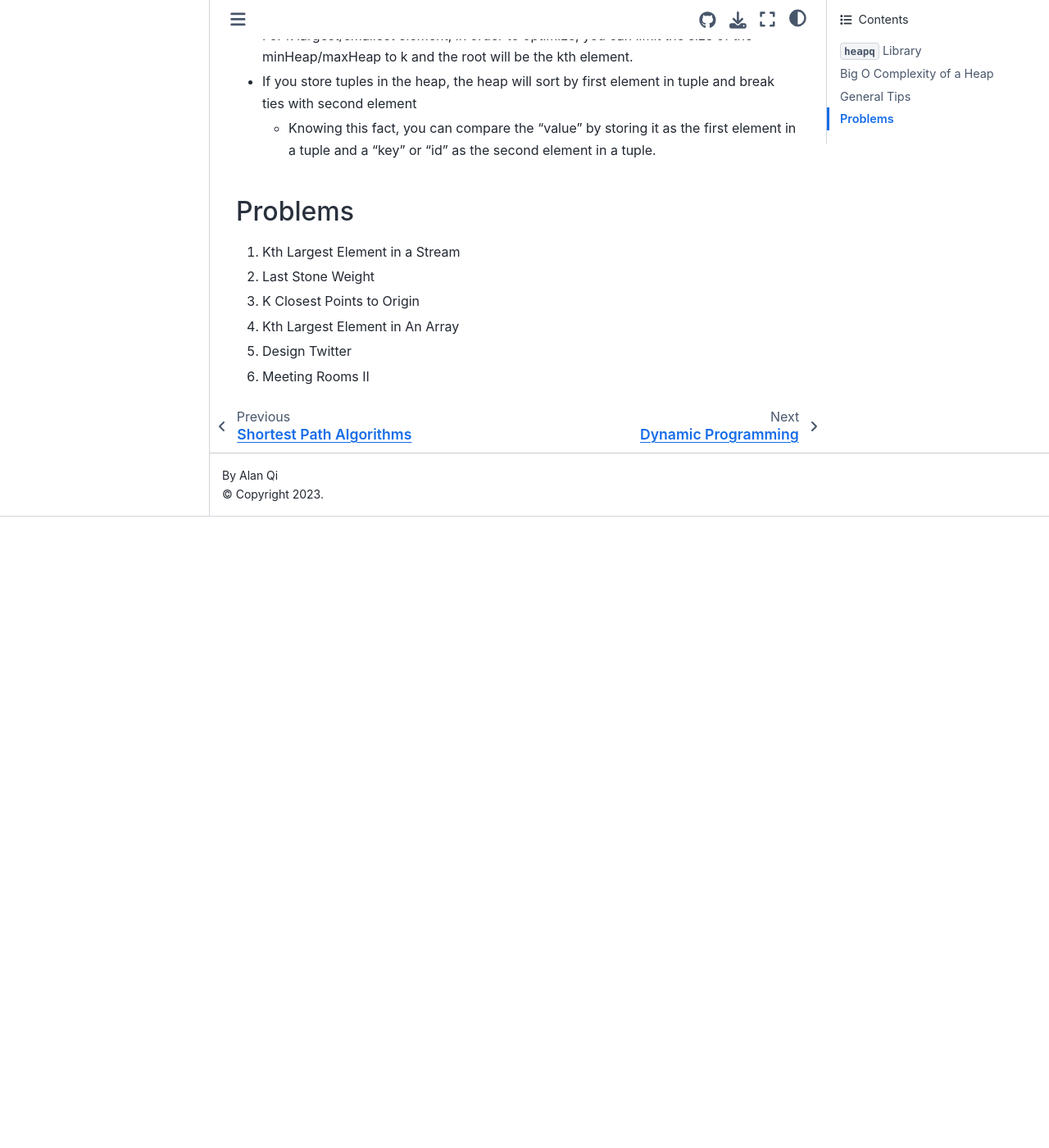
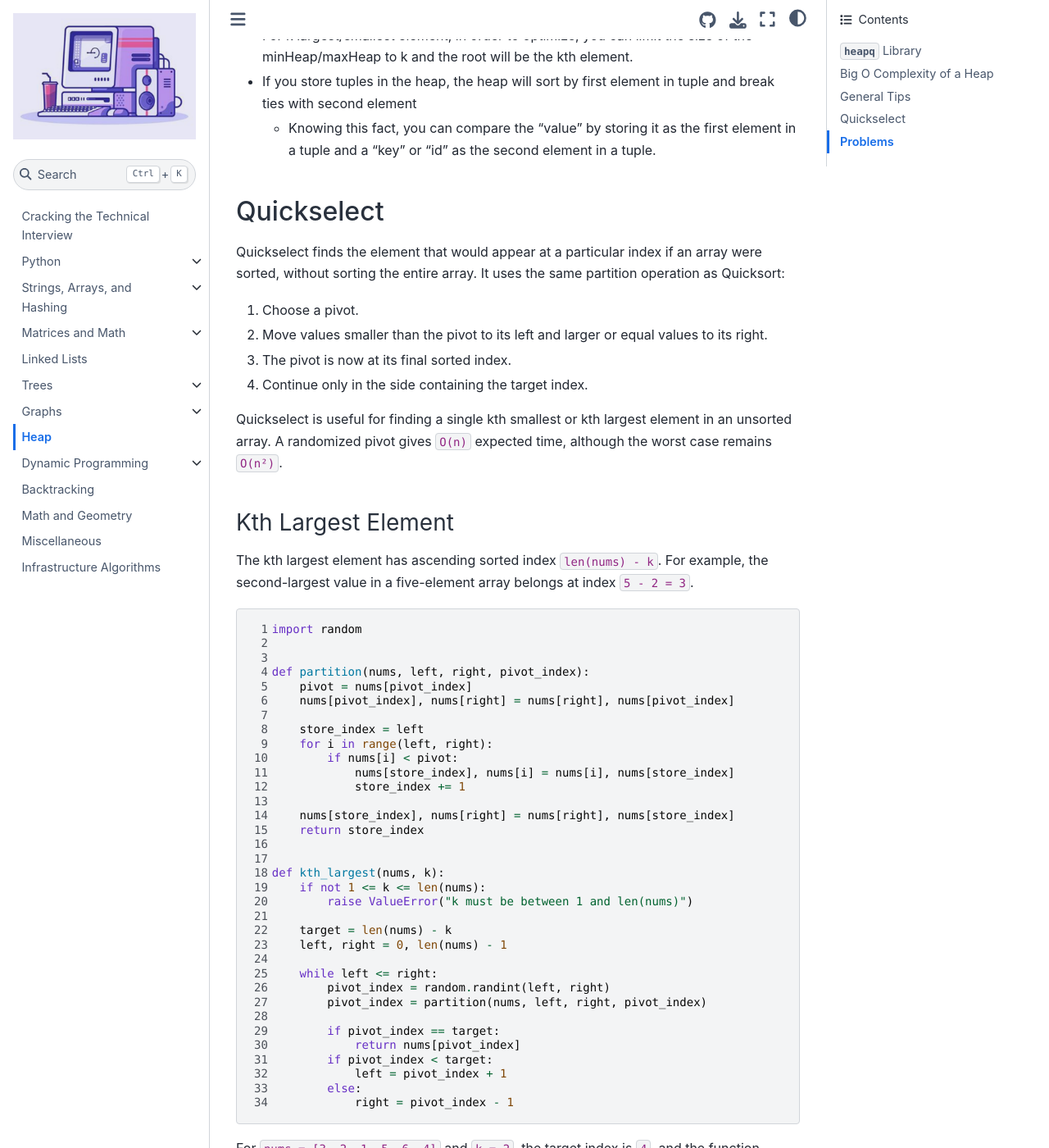
Before and after one commit to alanqi03/algo-book, a Jupyter Book: the page built from 8.md, in a window 1280 px wide and 1400 px high, scrolled down 897 px. Shown: the whole window at 82% size. Built offline with Jupyter Book 1.0.4 settings and Sphinx 7.4.7 and the Sphinx Book theme 1.1.4, drawn with Linux system fonts in a browser that asks for light colours; pages that are not in the unit, such as notebooks, are missing from menus; before the commit the page ends 1527 px from its top, so only the background shows below that; some of the changed text lies outside the part shown.

Commit message:
Add Quickselect to heap chapter

````diff
--- a/8.md
+++ b/8.md
@@ -23,6 +23,81 @@
 - If you store tuples in the heap, the heap will sort by first element in tuple and break ties with second element
     - Knowing this fact, you can compare the "value" by storing it as the first element in a tuple and a "key" or "id" as the second element in a tuple.
 
+## Quickselect
+
+Quickselect finds the element that would appear at a particular index if an array were sorted, without sorting the entire array. It uses the same partition operation as Quicksort:
+
+1. Choose a pivot.
+2. Move values smaller than the pivot to its left and larger or equal values to its right.
+3. The pivot is now at its final sorted index.
+4. Continue only in the side containing the target index.
+
+Quickselect is useful for finding a single kth smallest or kth largest element in an unsorted array. A randomized pivot gives `O(n)` expected time, although the worst case remains `O(n²)`.
+
+### Kth Largest Element
+
+The kth largest element has ascending sorted index `len(nums) - k`. For example, the second-largest value in a five-element array belongs at index `5 - 2 = 3`.
+
+```{code-block} python
+---
+linenos:
+---
+import random
+
+
+def partition(nums, left, right, pivot_index):
+    pivot = nums[pivot_index]
+    nums[pivot_index], nums[right] = nums[right], nums[pivot_index]
+
+    store_index = left
+    for i in range(left, right):
+        if nums[i] < pivot:
+            nums[store_index], nums[i] = nums[i], nums[store_index]
+            store_index += 1
+
+    nums[store_index], nums[right] = nums[right], nums[store_index]
+    return store_index
+
+
+def kth_largest(nums, k):
+    if not 1 <= k <= len(nums):
+        raise ValueError("k must be between 1 and len(nums)")
+
+    target = len(nums) - k
+    left, right = 0, len(nums) - 1
+
+    while left <= right:
+        pivot_index = random.randint(left, right)
+        pivot_index = partition(nums, left, right, pivot_index)
+
+        if pivot_index == target:
+            return nums[pivot_index]
+        if pivot_index < target:
+            left = pivot_index + 1
+        else:
+            right = pivot_index - 1
+```
+
+For `nums = [3, 2, 1, 5, 6, 4]` and `k = 2`, the target index is `4`, and the function returns `5`.
+
+After each partition, the pivot is in its final position. Everything on one side can be discarded, so Quickselect does not recursively process both partitions like Quicksort. The input order is modified; call `kth_largest(nums[:], k)` if the original list must be preserved.
+
+### Complexity
+
+- **Expected time:** `O(n)`. Random pivots usually discard a substantial portion of the remaining search range.
+- **Worst-case time:** `O(n²)`. This occurs if each pivot repeatedly leaves only one element outside the next search range.
+- **Auxiliary space:** `O(1)` for this iterative, in-place implementation.
+
+### Quickselect vs. a Heap
+
+| Requirement | Prefer |
+| --- | --- |
+| One kth-element query on an array | Quickselect: `O(n)` expected time |
+| Predictable worst-case behavior | Heap: `O(n log k)` time |
+| Values arrive as a stream | Heap of size `k` |
+| Need all top `k` values | Heap or sorting |
+| Must preserve the input order without copying | Heap |
+
 ## Problems
 1. Kth Largest Element in a Stream
 2. Last Stone Weight
````
